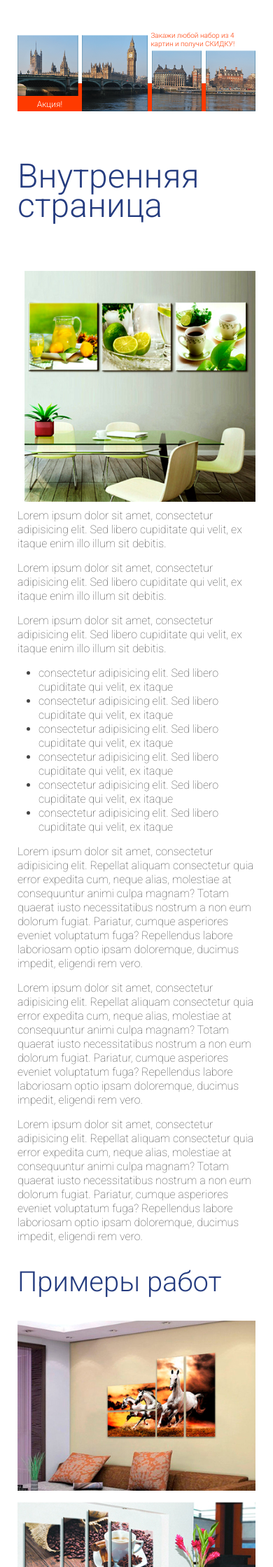
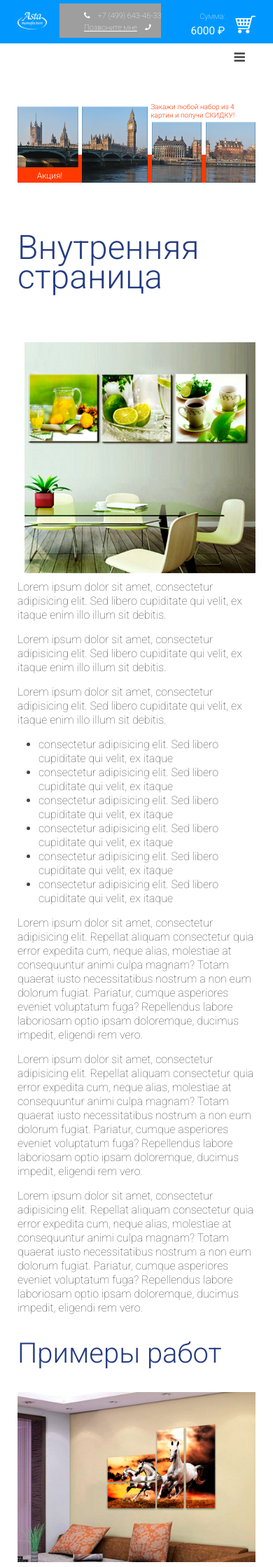
Before and after one commit to lex3m/astam-kartiny, a PHP site: page /index2.html in a window 390 px wide. Shown: the top 2239 px of the page at 70% size. Run offline with PHP 8.4, Linux system fonts and the light colour scheme; some libraries are stand-ins or nearby versions; some web fonts are replaced; grey boxes are pictures that could not be loaded.

Commit message:
rwd, markup corrections

```diff
--- a/uikit-2.27.4/astam-paintings-style.less
+++ b/uikit-2.27.4/astam-paintings-style.less
@@ -750,6 +750,8 @@ body, p, span, a, li, td, h1, h2, h3, h4, h5, h6 {
 }
 .page-wrapper {
   position: relative;
+  max-width: 1920px;
+  margin: 0 auto;
 }
 .tm-content-full {
   padding: 0 1.5rem;
@@ -757,10 +759,15 @@ body, p, span, a, li, td, h1, h2, h3, h4, h5, h6 {
 
 /* Header Start */
 .tm-header-wrapp {
-  position: absolute;
+  position: relative;
   top: 0;
   width: 100%;
-  z-index: 2;
+  z-index: 3;
+  #topnavbar-mobile {
+    ul {
+
+    }
+  }
 }
 .tm-header-topbox {
   background: @custom-decoration-bg;
@@ -867,7 +874,6 @@ body, p, span, a, li, td, h1, h2, h3, h4, h5, h6 {
     width: 100%;
     z-index: 1;
     position: relative;
-    margin-top: 70px;
   }
   .tm-home-slideshow-nav {
     position: absolute;
@@ -918,9 +924,7 @@ body, p, span, a, li, td, h1, h2, h3, h4, h5, h6 {
   height: 100%;
   .tm-home-slideshow-box {
     position: relative;
-    max-width: 1142px;
     width: 100%;
-    padding-top: 125px;
     margin: 0 auto;
   }
 }
@@ -1673,6 +1677,7 @@ body, p, span, a, li, td, h1, h2, h3, h4, h5, h6 {
   margin: 0 auto;
   max-width: 1920px;
   padding-right: 25px;
+  padding-bottom: 50px;
   /* Global-wrap-left start */
   .tm-global-wrap-left {
     font-family: 'RobotoLight', sans-serif;
@@ -2045,12 +2050,69 @@ body, p, span, a, li, td, h1, h2, h3, h4, h5, h6 {
     display: none;
   }
 }
+@media screen and (max-width: 900px) {
+  .tm-header-topbox {
+    .tm-header-topbox-logo {
+      width: 60px !important;
+      img {
+        width: 70%;
+      }
+    }
+    .tm-header-topbox-name {
+      height: 50px;
+      margin-left: 0;
+      margin-right: 20px;
+      br {
+        display: none;
+      }
+      .tm-header-topbox-name1 {
+        font-size: 10px;
+        left: 18px;
+        top: 9px;
+      }
+      .tm-header-topbox-name2 {
+        font-size: 10px;
+        margin-top: 16px;
+        span {
+          font-size: 30px;
+        }
+      }
+    }
+    .tm-header-topbox-contacts {
+      display: flex;
+      align-items: center;
+      padding-top: 10px;
+      padding-left: 35px;
+      box-sizing: border-box;
+      font-size: 11px;
+      .tm-header-topbox-phone {
+        margin-top: 10px;
+      }
+    }
+    .tm-header-topbox-cart {
+      a .tm-header-topbox-cart-info {
+        font-size: 11px;
+      }
+    }
+  }
+}
 @media screen and (max-width: 768px) {
   #cont .tm-cont-wrap .tm-cont-block {
     padding-left: 0;
   }
+  .tm-home-slideshow .tm-home-slideshow-button {
+    bottom: 2em;
+    font-size: 16px;
+  }
 }
 @media screen and (max-width: 640px) {
+  .tm-home-slideshow .tm-home-slideshow-nav li a {
+    width: 10px;
+    height: 10px;
+  }
+  .tm-home-slideshow .tm-home-slideshow-button {
+    font-size: 10px;
+  }
   .tm-global-wrap .tm-global-wrap-right .tm-sec1-wrap .tm-sec1-discont-text {
     font-size: 12px;
   }
@@ -2060,6 +2122,11 @@ body, p, span, a, li, td, h1, h2, h3, h4, h5, h6 {
       margin-bottom: 5px;
       font-size: 18px;
     }
+  }
+}
+@media screen and (max-width: 540px) {
+  .tm-header-topbox .tm-header-topbox-name {
+    display: none !important;
   }
 }
 @media screen and (max-width: 500px) {
@@ -2090,3 +2157,21 @@ body, p, span, a, li, td, h1, h2, h3, h4, h5, h6 {
     }
   }
 }
+@media screen and (max-width: 370px) {
+  .tm-header-topbox .tm-header-topbox-contacts {
+    padding-left: 0;
+    background: none;
+  }
+  .tm-home-slideshow .tm-home-slideshow-nav li a {
+    width: 5px;
+    height: 5px;
+  }
+  .tm-home-slideshow .tm-home-slideshow-button {
+    font-size: 8px;
+  }
+}
+@media screen and (max-width: 370px) {
+  .tm-header-topbox .tm-header-topbox-cart a .tm-header-topbox-cart-info {
+    font-size: 9px;
+  }
+}
--- a/uikit-2.27.4/index2.html
+++ b/uikit-2.27.4/index2.html
@@ -31,6 +31,87 @@
     <link href="astam-paintings-style.css" rel="stylesheet">
 </head>
 <body>
+<div class="page-wrapper">
+    <div class="tm-header-wrapp">
+        <!-- Header Start -->
+        <header>
+            <div class="tm-header-topbox">
+                <div class="uk-container uk-container-center">
+                    <div class="uk-vertical-align">
+                        <div class="uk-display-inline-block uk-vertical-align-middle tm-header-topbox-logo">
+                            <a href="/"><img src="images/astam-img/logo.png" alt="logo AstaM"></a>
+                        </div>
+                        <div class="uk-display-inline-block uk-vertical-align-middle tm-header-topbox-name">
+                            <span class="tm-header-topbox-name1"><span>М</span>агазин</span><br>
+                            <span class="tm-header-topbox-name2"><span>м</span>одульных <span>к</span>артин</span>
+                        </div>
+                        <div class="uk-display-inline-block uk-vertical-align-middle tm-header-topbox-contacts">
+                            <span class="tm-header-topbox-phone"><i class="uk-icon-phone"></i>+7 (499) 643-46-33</span><br>
+                            <a href="#backcall" class="tm-header-topbox-backcall" data-uk-modal>Позвоните мне<i class="uk-icon-phone"></i></a>
+                            <div id="backcall" class="uk-modal tm-modal">
+                                <div class="uk-modal-dialog">
+                                    <h3 class="uk-text-center">Закажите обратный звонок и мы Вам перезвоним</h3>
+                                    <form class="uk-form">
+                                        <div class="uk-grid uk-grid-small">
+                                            <div class="uk-width-small-1-1 uk-width-medium-1-2"><input type="text" placeholder="Ваше имя" class="uk-width-1-1"></div>
+                                            <div class="uk-width-small-1-1 uk-width-medium-1-2"><input type="text" placeholder="Ваш телефон" class="uk-width-1-1"></div>
+                                            <div class="uk-width-small-1-1 uk-width-medium-1-2 uk-container-center">
+                                                <button class="uk-button uk-button-primary uk-width-1-1 uk-button-large">Позвоните мне</button>
+                                            </div>
+                                        </div>
+                                    </form>
+                                    <a class="uk-modal-close uk-close"></a>
+                                </div>
+                            </div>
+                        </div>
+                        <div class="uk-display-inline-block uk-vertical-align-middle tm-header-topbox-cart">
+                            <a href="#">
+                                <span class="tm-header-topbox-cart-info">Сумма:<br><span class="tm-header-topbox-cart-price">6000 &#8381;</span></span>
+                                <i class="kot-icon kot-pricing-transactions-3"></i>
+                            </a>
+
+                        </div>
+                    </div>
+
+                </div>
+            </div>
+            <div class="tm-header-menu" data-uk-sticky>
+                <div class="uk-container uk-container-center tm-header-nav">
+                    <nav class="uk-navbar uk-navbar-attached uk-navbar-flip">
+                        <div class="">
+                            <ul class="uk-navbar-nav uk-hidden-small">
+                                <li class="uk-active active"><a href="#">Главная</a></li>
+                                <li><a href="#">О нас</a></li>
+                                <li><a href="#">Типы картин</a></li>
+                                <li><a href="#">Галерея</a></li>
+                                <li><a href="#">Статьи</a></li>
+                                <li><a href="#">Отзывы</a></li>
+                                <li><a href="#">Контакты</a></li>
+                            </ul>
+                            <a href="#topnavbar-mobile" class="uk-navbar-toggle uk-visible-small"  data-uk-offcanvas="{mode:'slide'}"></a>
+                        </div>
+                    </nav>
+                    <div id="topnavbar-mobile" class="uk-offcanvas">
+                        <a href="" class="uk-close"></a>
+                        <ul class="uk-navbar-nav">
+                            <li class="uk-active active"><a href="#">Главная</a></li>
+                            <li><a href="#">О нас</a></li>
+                            <li><a href="#">Типы картин</a></li>
+                            <li><a href="#">Галерея</a></li>
+                            <li><a href="#">Статьи</a></li>
+                            <li><a href="#">Отзывы</a></li>
+                            <li><a href="#">Контакты</a></li>
+                        </ul>
+
+                    </div>
+                </div>
+
+            </div>
+
+        </header>
+        <!-- Header End -->
+    </div>
+    <div class="tm-cont-wrap">
     <div class="tm-global-wrap uk-grid">
             <!-- aside start-->
         <aside class="tm-global-wrap-left uk-width-large-1-3 uk-width-medium-1-3 uk-hidden-small">
@@ -218,6 +299,7 @@
             </section>
             <!-- sec4 end-->
         </div>
+    </div> <!-- Grid end -->
         <section class="tm-calculation-wrap"><!-- Calculation Start -->
 
                 <div id="git" class="tm-content-full">
@@ -267,12 +349,13 @@
         <div class="tm-map-wrap"><!-- Map Start -->
             <script type="text/javascript" charset="utf-8" async src="https://api-maps.yandex.ru/services/constructor/1.0/js/?um=constructor%3Aef7a6f4ade763ab6c24f9259eaa0a511b5e9b12411ecacfe0be8c6a53c2fa108&amp;width=100%&amp;height=400&amp;lang=ru_UA&amp;scroll=true"></script>
         </div><!-- Map End -->
-        <div class="tm-copy-wrap"><!-- Copyright Start -->
-            <div id="copy" class="tm-content-full uk-text-center">
-                ©  ASTA M. Модульные картины. 2017. Все права защищены.
-            </div>
-        </div><!-- Copyright Start -->
     </div>
+    <div class="tm-copy-wrap"><!-- Copyright Start -->
+        <div id="copy" class="tm-content-full uk-text-center">
+            ©  ASTA M. Модульные картины. 2017. Все права защищены.
+        </div>
+    </div><!-- Copyright End -->
+</div>
     <!-- Formstyler Plugin -->
     <link href="js/formstyler-plugin/jquery.formstyler.css" rel="stylesheet" />
     <link href="js/formstyler-plugin/jquery.formstyler.theme.css" rel="stylesheet" />
--- a/uikit-2.27.4/js/canvas.js
+++ b/uikit-2.27.4/js/canvas.js
@@ -236,7 +236,7 @@ $(function(){
             y: 180,
             draggable: true,
             /* fill: 'rgba(180, 160, 127, .3)', */
-               dragBoundFunc: function(pos) {
+               /* dragBoundFunc: function(pos) {
                 var newY, newX, dX, dY;
                 dY = active.parent.attrs.y + active.attrs.y;
                 dX = active.parent.attrs.x + active.attrs.x;
@@ -265,7 +265,7 @@ $(function(){
                     x: newX,
                     y: newY
                 };
-            }
+            }    */
         });
         layer.add(droppableGroup);
         stage.add(layer);
```
Also changed, not shown: uikit-2.27.4/index.html (+40 -36 lines), uikit-2.27.4/astam-paintings-style.css.
